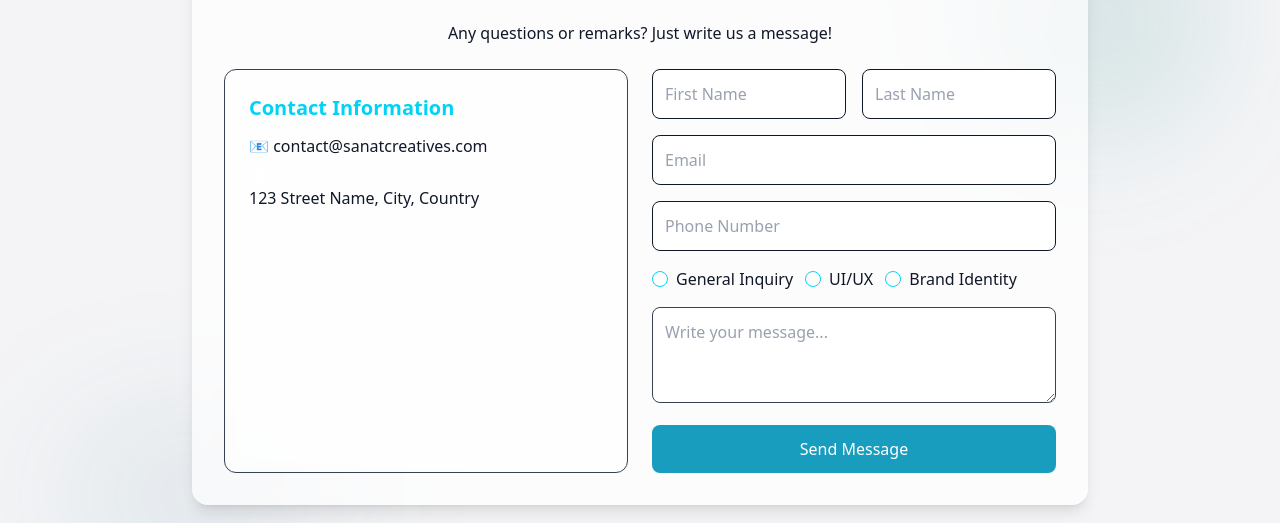
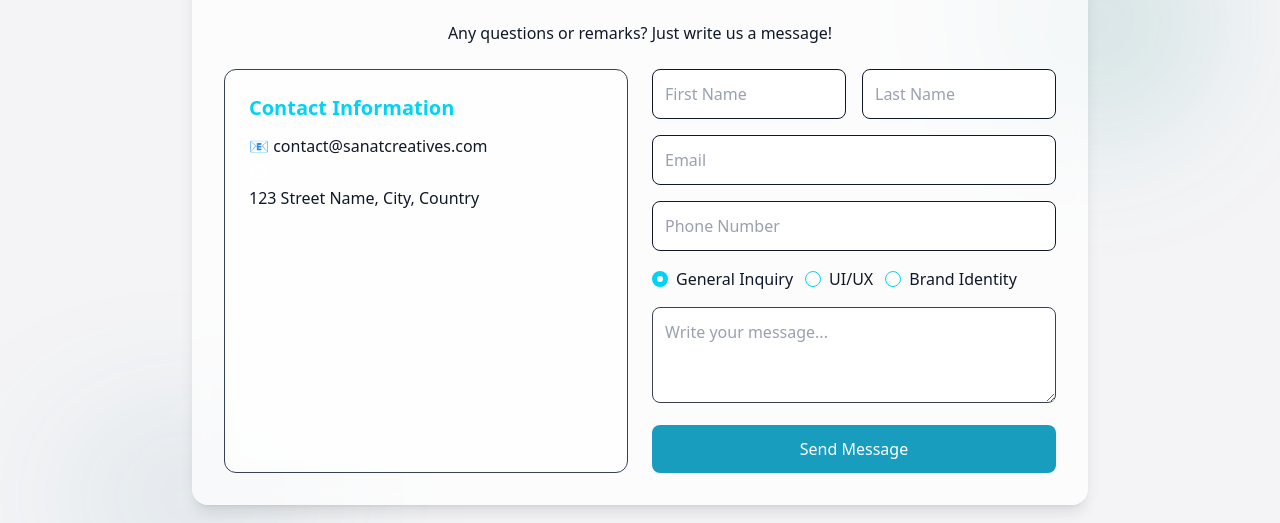
Before and after one commit to Samraffi/simple-blog, a React app: page /contact in a window 1280 px wide. Shown: the part 243-766 px from the top of the page. Built offline with nearby package versions, Linux system fonts and the light colour scheme.

Commit message:
feat: add contact form with validation; implement RadioGroup component and useFormik for form handling

```diff
--- /dev/null
+++ b/src/components/forms/RadioGroup.tsx
@@ -0,0 +1,49 @@
+import { Field, ErrorMessage } from 'formik';
+
+interface RadioOption {
+  value: string;
+  label: string;
+}
+
+interface RadioGroupProps {
+  name: string;
+  options: RadioOption[];
+  className?: string;
+  label?: string;
+  required?: boolean;
+}
+
+const RadioGroup = ({ name, options, className = '', label, required = false }: RadioGroupProps) => {
+  return (
+    <div className={className}>
+      {label && (
+        <label className="block text-sm font-medium mb-2">
+          {label}
+          {required && <span className="text-red-500 ml-1">*</span>}
+        </label>
+      )}
+
+      <div className="flex items-center gap-3">
+        {options.map(({ value, label }) => (
+          <label key={value} className="flex items-center gap-2">
+            <Field
+              type="radio"
+              name={name}
+              value={value}
+              className="form-radio text-cyan-400 focus:ring-cyan-400"
+            />
+            <span className="text-gray-900">{label}</span>
+          </label>
+        ))}
+      </div>
+
+      <ErrorMessage
+        name={name}
+        component="div"
+        className="mt-1 text-sm text-red-500"
+      />
+    </div>
+  );
+};
+
+export default RadioGroup;
--- a/src/constants/validation.ts
+++ b/src/constants/validation.ts
@@ -1,4 +1,24 @@
 import * as Yup from 'yup';
+
+export const contactValidationSchema = Yup.object({
+  firstName: Yup.string()
+    .required('Имя обязательно')
+    .min(2, 'Минимум 2 символа'),
+  lastName: Yup.string()
+    .required('Фамилия обязательна')
+    .min(2, 'Минимум 2 символа'),
+  email: Yup.string()
+    .required('Email обязателен')
+    .email('Неверный формат email'),
+  phone: Yup.string()
+    .matches(/^\+?[1-9]\d{10,14}$/, 'Неверный формат телефона'),
+  subject: Yup.string()
+    .oneOf(['general', 'uiux', 'brand'], 'Выберите тему')
+    .required('Тема обязательна'),
+  message: Yup.string()
+    .required('Сообщение обязательно')
+    .min(10, 'Минимум 10 символов')
+});
 
 export const validationSchema = Yup.object({
   title: Yup.string()
--- /dev/null
+++ b/src/hooks/form/useContactForm.ts
@@ -0,0 +1,24 @@
+import { ContactFormValues } from '../../types/contact';
+
+export const useContactForm = () => {
+  const handleSubmit = async (values: ContactFormValues) => {
+    try {
+      // В будущем здесь будет API запрос
+      console.log('Отправка формы:', values);
+    } catch (error) {
+      console.error('Failed to send message:', error);
+      throw error;
+    }
+  };
+
+  const initialValues: ContactFormValues = {
+    firstName: '',
+    lastName: '',
+    email: '',
+    phone: '',
+    subject: 'general',
+    message: ''
+  };
+
+  return { handleSubmit, initialValues };
+};
--- a/src/pages/ContactPage.tsx
+++ b/src/pages/ContactPage.tsx
@@ -1,4 +1,17 @@
+import { Formik, Form, Field, ErrorMessage } from 'formik';
+import { useContactForm } from '../hooks/form/useContactForm';
+import { contactValidationSchema } from '../constants/validation';
+import RadioGroup from '../components/forms/RadioGroup';
+
 const ContactPage = () => {
+  const { handleSubmit, initialValues } = useContactForm();
+
+  const subjectOptions = [
+    { value: 'general', label: 'General Inquiry' },
+    { value: 'uiux', label: 'UI/UX' },
+    { value: 'brand', label: 'Brand Identity' }
+  ];
+
   return (
     <div className="min-h-screen flex items-center justify-center bg-gray-100/20 mt-12 p-6 relative overflow-hidden">
       <div className="absolute top-20 right-20 w-56 h-56 bg-gradient-to-br from-gray-700/10 to-teal-600/20 rounded-full blur-[70px]"></div>
@@ -18,56 +31,80 @@ const ContactPage = () => {
             </p>
           </div>
 
-          <form className="space-y-4">
+          <Formik
+            initialValues={initialValues}
+            validationSchema={contactValidationSchema}
+            onSubmit={handleSubmit}
+          >
+            {({ isSubmitting }) => (
+              <Form className="space-y-4">
                 <div className="grid grid-cols-2 gap-4">
-              <input
+                  <div>
+                    <Field
                       type="text"
+                      name="firstName"
                       placeholder="First Name"
                       className="p-3 rounded-lg w-full placeholder-gray-400 focus:ring-2 focus:ring-cyan-500/50 focus:outline-none transition-all border border-gray-900 hover:border-gray-600"
                     />
-              <input
+                    <ErrorMessage name="firstName" component="div" className="mt-1 text-sm text-red-500" />
+                  </div>
+                  <div>
+                    <Field
                       type="text"
+                      name="lastName"
                       placeholder="Last Name"
                       className="p-3 rounded-lg w-full placeholder-gray-400 focus:ring-2 focus:ring-cyan-500/50 focus:outline-none transition-all border border-gray-900 hover:border-gray-600"
                     />
+                    <ErrorMessage name="lastName" component="div" className="mt-1 text-sm text-red-500" />
                   </div>
-            <input
+                </div>
+
+                <div>
+                  <Field
                     type="email"
+                    name="email"
                     placeholder="Email"
                     className="p-3 rounded-lg w-full placeholder-gray-400 focus:ring-2 focus:ring-cyan-500/50 focus:outline-none transition-all border border-gray-900 hover:border-gray-600"
                   />
-            <input
+                  <ErrorMessage name="email" component="div" className="mt-1 text-sm text-red-500" />
+                </div>
+
+                <div>
+                  <Field
                     type="tel"
+                    name="phone"
                     placeholder="Phone Number"
                     className="p-3 rounded-lg w-full placeholder-gray-400 focus:ring-2 focus:ring-cyan-500/50 focus:outline-none transition-all border border-gray-900 hover:border-gray-600"
                   />
+                  <ErrorMessage name="phone" component="div" className="mt-1 text-sm text-red-500" />
+                </div>
 
-            <div className="flex items-center gap-3 text-gray-900">
-              <label className="flex items-center gap-2">
-                <input type="radio" name="subject" className="form-radio text-cyan-400 focus:ring-cyan-400" />
-                General Inquiry
-              </label>
-              <label className="flex items-center gap-2">
-                <input type="radio" name="subject" className="form-radio text-cyan-400 focus:ring-cyan-400" />
-                UI/UX
-              </label>
-              <label className="flex items-center gap-2">
-                <input type="radio" name="subject" className="form-radio text-cyan-400 focus:ring-cyan-400" />
-                Brand Identity
-              </label>
-            </div>
-            <textarea
+                <RadioGroup
+                  name="subject"
+                  options={subjectOptions}
+                  required
+                />
+
+                <div>
+                  <Field
+                    as="textarea"
+                    name="message"
                     placeholder="Write your message..."
                     className="p-3 rounded-lg w-full h-24 placeholder-gray-400 focus:ring-2 focus:ring-cyan-500/50 focus:outline-none transition-all border border-gray-700 hover:border-gray-600"
                   />
+                  <ErrorMessage name="message" component="div" className="mt-1 text-sm text-red-500" />
+                </div>
 
                 <button
                   type="submit"
-              className="w-full bg-cyan-600/90 hover:bg-cyan-500/90 text-white py-3 rounded-lg transition-all duration-300 ease-in-out hover:shadow-lg hover:shadow-cyan-500/10"
+                  disabled={isSubmitting}
+                  className="w-full bg-cyan-600/90 hover:bg-cyan-500/90 text-white py-3 rounded-lg transition-all duration-300 ease-in-out hover:shadow-lg hover:shadow-cyan-500/10 disabled:opacity-50 disabled:cursor-not-allowed"
                 >
-              Send Message
+                  {isSubmitting ? 'Sending...' : 'Send Message'}
                 </button>
-          </form>
+              </Form>
+            )}
+          </Formik>
         </div>
       </div>
     </div>
--- /dev/null
+++ b/src/types/contact.ts
@@ -0,0 +1,8 @@
+export interface ContactFormValues {
+  firstName: string;
+  lastName: string;
+  email: string;
+  phone: string;
+  subject: 'general' | 'uiux' | 'brand';
+  message: string;
+}
```
Lines whose indentation alone changed are shown as unchanged.
